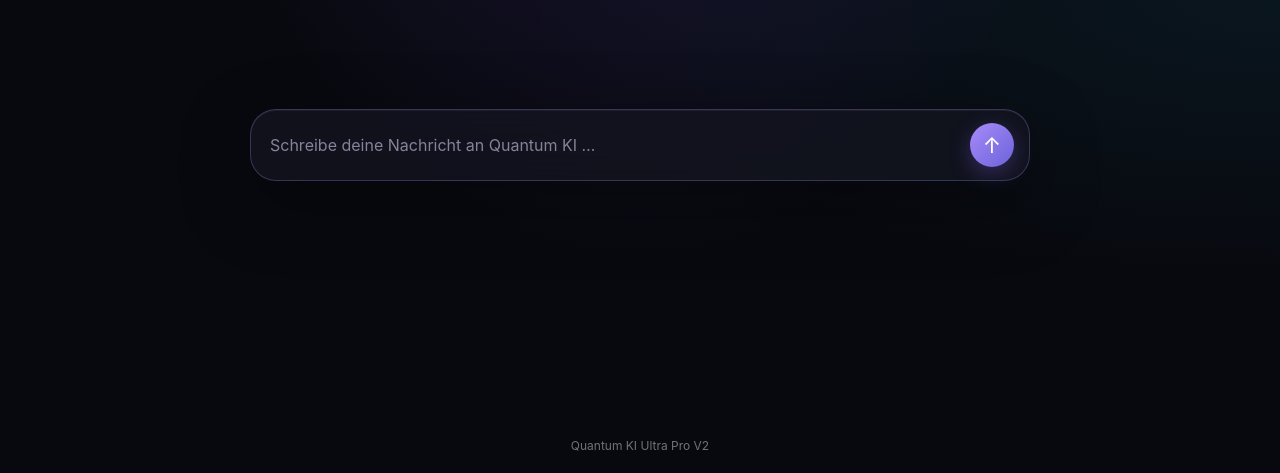
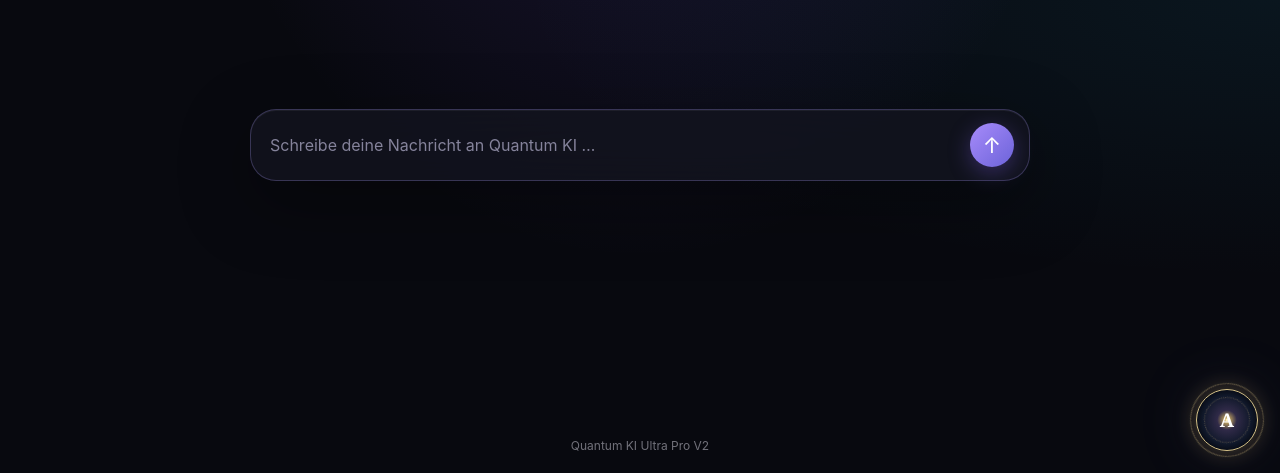
Before and after one commit to gaussa72-boop/Quantum.KI.Ultra.Pro.V2, a plain HTML site: page templates/index.html in a window 1280 px wide. Shown: the part 327-800 px from the top of the page. Drawn offline with Linux system fonts and the light colour scheme; no server answers; a script that the page names is missing.

Commit message:
Use repository-local AITE bundle for offline-capable site UI

```diff
--- a/templates/index.html
+++ b/templates/index.html
@@ -53,5 +53,5 @@ form.addEventListener('submit',async event=>{event.preventDefault();const messag
 <script src="https://ultima-membership-api.onrender.com/membership-widget.js"></script>
 <script>(function(){var sites={"quantum-ki-ultra-pro-v2-renewed.onrender.com":["quantum-ki-ultra-pro-v2-renewed","Quantum KI Ultra Pro V2 Renewed"],"ionos-7.onrender.com":["ionos-7","IONOS-7"],"quantum-ki-ultra-pro-v2.onrender.com":["quantum-ki-ultra-pro-v2","Quantum KI Ultra Pro V2"]};var entry=sites[location.hostname];if(entry&&window.UltimaMembership)window.UltimaMembership.init({siteSlug:entry[0],brand:entry[1]});})();</script>
   <script src="https://ultima-membership-api.onrender.com/support-widget.js" defer></script>
-<script>window.AITE_CONFIG={persona:"tech",ollamaModel:"qwen2.5:3b"};</script><script src="https://astralis-app-center.onrender.com/aite/aite.js" defer></script>
+<script>window.AITE_CONFIG={persona:"tech",ollamaModel:"qwen2.5:3b"};</script><script src="/static/aite/aite.js" defer></script>
 </body></html>
```
